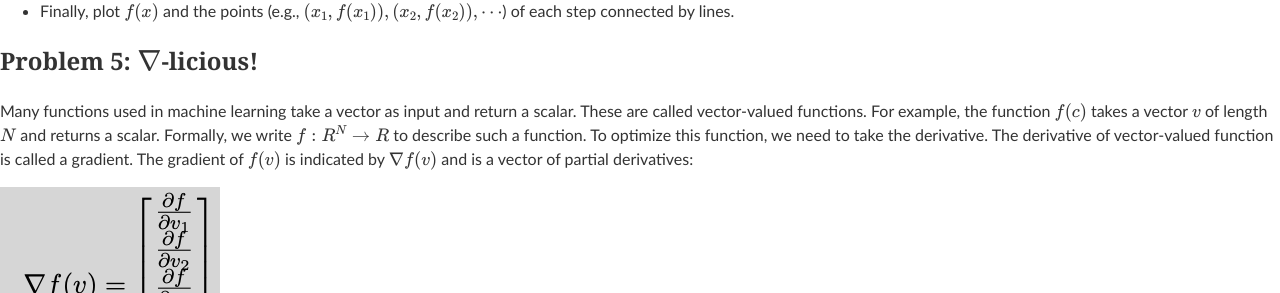
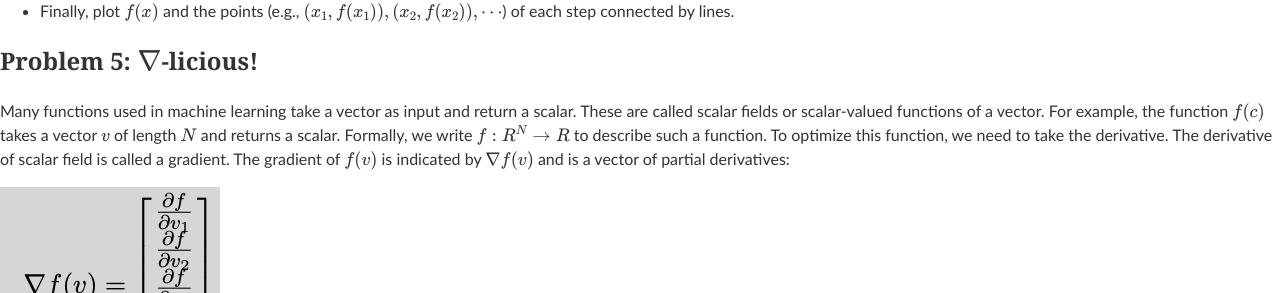
Before and after one commit to edurant/edurant.github.io, a Jekyll site: the page built from courses/csc4601/ps/09/index.md, in a window 1280 px wide. Shown: the part 1387-1680 px from the top of the page. Built offline with Jekyll 4.4.1, drawn with Linux system fonts in a browser that asks for light colours.

Commit message:
CSC5601 PS 09: Update scalar/vector terminology

```diff
--- a/courses/csc4601/ps/09/index.md
+++ b/courses/csc4601/ps/09/index.md
@@ -56,7 +56,7 @@ Using a starting point of $x_1 = -5$, use Newton's method to find the zero of th
 - Finally, plot $f(x)$ and the points (e.g., $(x_1, f(x_1)), (x_2, f(x_2)), \cdots$) of each step connected by lines.
 
 ## Problem 5: $\nabla$-licious!
-Many functions used in machine learning take a vector as input and return a scalar. These are called vector-valued functions. For example, the function $f(c)$ takes a vector $v$ of length $N$ and returns a scalar. Formally, we write $f : R^N \to R$ to describe such a function. To optimize this function, we need to take the derivative. The derivative of vector-valued function is called a gradient. The gradient of $f(v)$ is indicated by $\nabla f(v)$ and is a vector of partial derivatives:
+Many functions used in machine learning take a vector as input and return a scalar. These are called scalar fields or scalar-valued functions of a vector. For example, the function $f(c)$ takes a vector $v$ of length $N$ and returns a scalar. Formally, we write $f : R^N \to R$ to describe such a function. To optimize this function, we need to take the derivative. The derivative of scalar field is called a gradient. The gradient of $f(v)$ is indicated by $\nabla f(v)$ and is a vector of partial derivatives:
 
 ![Gradient](gradient.png)
 
```
